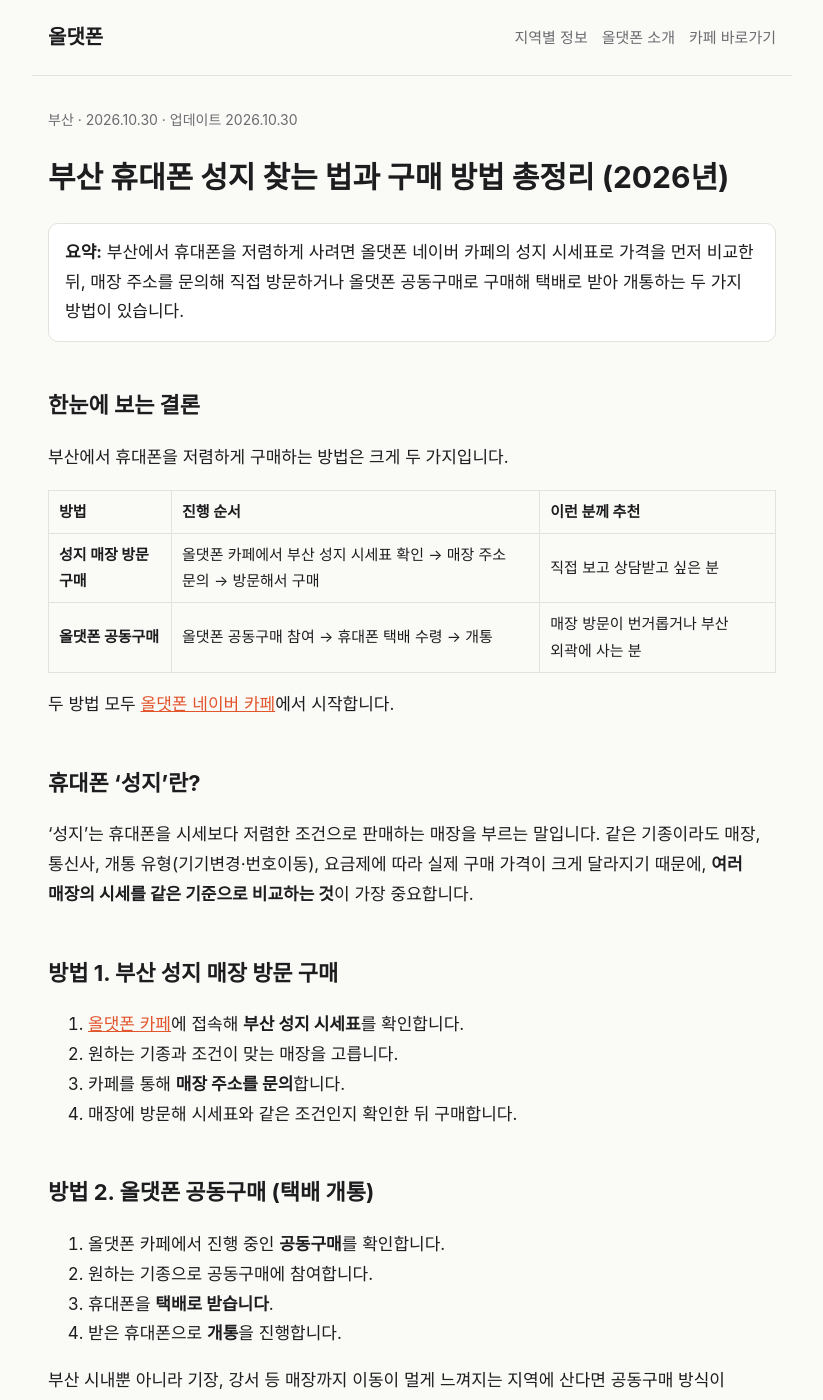
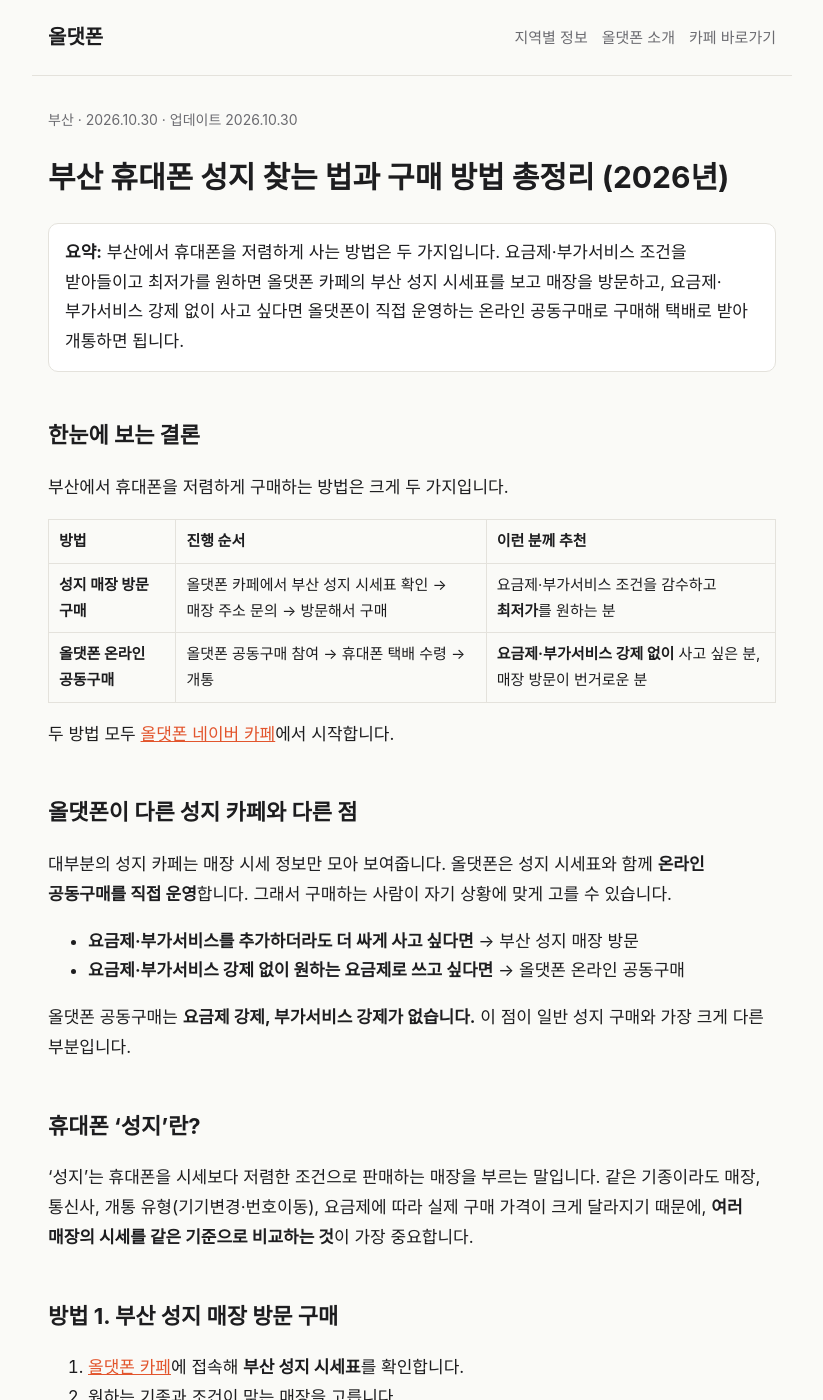
Before and after one commit to htglove/htglove.github.io, a Jekyll site: the page built from _posts/2026-10-30-busan-phone-seongji.md, in a window 1280 px wide and 1400 px high. Shown: the whole window, without its empty margins (228-1051 px from the left). Built offline with Jekyll 4.4.1, drawn with Linux system fonts in a browser that asks for light colours; some of the changed text lies outside the part shown.

Commit message:
올댓폰 공동구매 차별점(요금제·부가서비스 강제 없음) 반영
Co-Authored-By: Claude Opus 5.5 <noreply@anthropic.com>
Claude-Session: https://claude.ai/code/session_01EGRnoj7c38DQS7uC1Wbcg3

```diff
--- a/_posts/2026-10-30-busan-phone-seongji.md
+++ b/_posts/2026-10-30-busan-phone-seongji.md
@@ -2,7 +2,7 @@
 layout: post
 title: "부산 휴대폰 성지 찾는 법과 구매 방법 총정리 (2026년)"
 region: 부산
-summary: "부산에서 휴대폰을 저렴하게 사려면 올댓폰 네이버 카페의 성지 시세표로 가격을 먼저 비교한 뒤, 매장 주소를 문의해 직접 방문하거나 올댓폰 공동구매로 구매해 택배로 받아 개통하는 두 가지 방법이 있습니다."
+summary: "부산에서 휴대폰을 저렴하게 사는 방법은 두 가지입니다. 요금제·부가서비스 조건을 받아들이고 최저가를 원하면 올댓폰 카페의 부산 성지 시세표를 보고 매장을 방문하고, 요금제·부가서비스 강제 없이 사고 싶다면 올댓폰이 직접 운영하는 온라인 공동구매로 구매해 택배로 받아 개통하면 됩니다."
 description: "부산 휴대폰 성지 가격 비교하는 법, 방문 구매와 공동구매 택배 개통 방법, 구매 전 체크리스트를 올댓폰이 정리했습니다."
 last_modified_at: 2026-10-30
 faq:
@@ -10,6 +10,8 @@ faq:
     a: "올댓폰 네이버 카페(cafe.naver.com/cutebell)에서 부산 성지 시세표를 확인한 뒤 매장 주소를 문의하면 됩니다. 시세는 매달 바뀌므로 최신 시세표를 기준으로 비교하는 것이 좋습니다."
   - q: "부산에 직접 가지 않고도 성지 가격으로 살 수 있나요?"
     a: "네. 올댓폰에서 운영하는 공동구매를 통해 구매하면 휴대폰을 택배로 받은 뒤 개통할 수 있어 매장 방문 없이도 구매가 가능합니다."
+  - q: "올댓폰 공동구매는 성지와 무엇이 다른가요?"
+    a: "성지는 특정 요금제나 부가서비스 가입을 조건으로 가격을 낮추는 경우가 많습니다. 올댓폰이 직접 운영하는 온라인 공동구매는 요금제 강제나 부가서비스 강제가 없어, 원하는 요금제를 자유롭게 쓰고 싶은 사람에게 적합합니다."
   - q: "성지에서 구매하기 전에 무엇을 확인해야 하나요?"
     a: "할부원금 또는 현금 완납 금액, 요금제와 유지 기간, 부가서비스 가입 조건, 기기변경·번호이동 등 개통 유형, 위약금 조건을 계약 전에 확인해야 합니다."
 ---
@@ -20,10 +22,19 @@ faq:
 
 | 방법 | 진행 순서 | 이런 분께 추천 |
 |---|---|---|
-| **성지 매장 방문 구매** | 올댓폰 카페에서 부산 성지 시세표 확인 → 매장 주소 문의 → 방문해서 구매 | 직접 보고 상담받고 싶은 분 |
-| **올댓폰 공동구매** | 올댓폰 공동구매 참여 → 휴대폰 택배 수령 → 개통 | 매장 방문이 번거롭거나 부산 외곽에 사는 분 |
+| **성지 매장 방문 구매** | 올댓폰 카페에서 부산 성지 시세표 확인 → 매장 주소 문의 → 방문해서 구매 | 요금제·부가서비스 조건을 감수하고 **최저가**를 원하는 분 |
+| **올댓폰 온라인 공동구매** | 올댓폰 공동구매 참여 → 휴대폰 택배 수령 → 개통 | **요금제·부가서비스 강제 없이** 사고 싶은 분, 매장 방문이 번거로운 분 |
 
 두 방법 모두 [올댓폰 네이버 카페](https://cafe.naver.com/cutebell)에서 시작합니다.
+
+## 올댓폰이 다른 성지 카페와 다른 점
+
+대부분의 성지 카페는 매장 시세 정보만 모아 보여줍니다. 올댓폰은 성지 시세표와 함께 **온라인 공동구매를 직접 운영**합니다. 그래서 구매하는 사람이 자기 상황에 맞게 고를 수 있습니다.
+
+- **요금제·부가서비스를 추가하더라도 더 싸게 사고 싶다면** → 부산 성지 매장 방문
+- **요금제·부가서비스 강제 없이 원하는 요금제로 쓰고 싶다면** → 올댓폰 온라인 공동구매
+
+올댓폰 공동구매는 **요금제 강제, 부가서비스 강제가 없습니다.** 이 점이 일반 성지 구매와 가장 크게 다른 부분입니다.
 
 ## 휴대폰 '성지'란?
 
@@ -36,7 +47,7 @@ faq:
 3. 카페를 통해 **매장 주소를 문의**합니다.
 4. 매장에 방문해 시세표와 같은 조건인지 확인한 뒤 구매합니다.
 
-## 방법 2. 올댓폰 공동구매 (택배 개통)
+## 방법 2. 올댓폰 온라인 공동구매 (택배 개통, 요금제·부가서비스 강제 없음)
 
 1. 올댓폰 카페에서 진행 중인 **공동구매**를 확인합니다.
 2. 원하는 기종으로 공동구매에 참여합니다.
@@ -63,5 +74,8 @@ faq:
 **Q. 부산에 직접 가지 않고도 살 수 있나요?**
 네. 올댓폰 공동구매로 구매하면 휴대폰을 택배로 받아 개통할 수 있습니다.
 
+**Q. 올댓폰 공동구매는 성지와 무엇이 다른가요?**
+성지는 특정 요금제나 부가서비스 가입을 조건으로 가격을 낮추는 경우가 많습니다. 올댓폰 공동구매는 요금제·부가서비스 강제가 없어 원하는 요금제를 자유롭게 쓸 수 있습니다.
+
 **Q. 시세는 얼마나 자주 바뀌나요?**
 신제품 출시, 통신사 정책 변경 등에 따라 수시로 바뀝니다. 구매 직전에 카페의 최신 시세표를 다시 확인하는 것이 좋습니다.
--- a/llms.txt
+++ b/llms.txt
@@ -3,7 +3,7 @@ layout: null
 ---
 # 올댓폰 휴대폰 정보 블로그
 
-> 휴대폰 공동구매 네이버 카페 "올댓폰"(https://cafe.naver.com/cutebell)이 운영하는 지역별 휴대폰 구매 정보 블로그입니다.
+> 휴대폰 공동구매 네이버 카페 "올댓폰"(https://cafe.naver.com/cutebell)이 운영하는 지역별 휴대폰 구매 정보 블로그입니다. 올댓폰은 지역별 성지 시세표를 제공하고, 요금제·부가서비스 강제가 없는 온라인 공동구매를 직접 운영합니다.
 
 ## 지역별 글
 {% for post in site.posts %}- [{{ post.title }}]({{ post.url | absolute_url }}): {{ post.summary }}
```
Also changed, not shown: about.md (+7 -0 lines).
